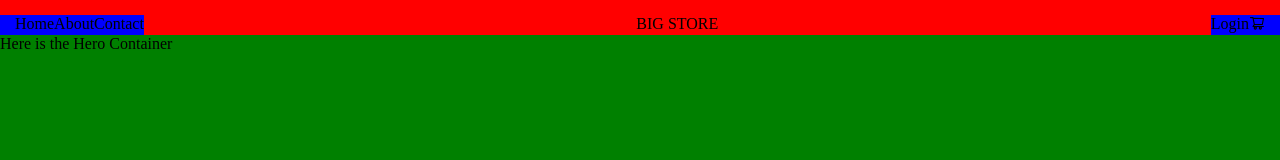
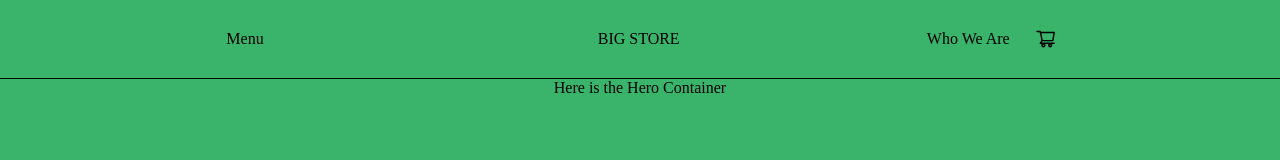
Before and after one commit to ronBP95/big_store, a Gatsby site: page / in a window 1280 px wide. Built offline with nearby package versions, Linux system fonts and the light colour scheme; Gatsby itself is replaced by a stand-in of ours.

Commit message:
Basic Nav without resizing was built

```diff
--- a/src/components/Nav/Nav.js
+++ b/src/components/Nav/Nav.js
@@ -1,48 +1,80 @@
 import React from 'react';
 import { AiOutlineShoppingCart } from "react-icons/ai";
+
+const nav = {
+    display: "flex",
+    justifyContent: "center",
+    width: "100vw",
+    borderBottom: "1px solid black"
+}
 
 const navStyles = {
     display: "flex",
     flexDirection: "row",
+    width: "65%",
     justifyContent: "space-between",
+    alignItems: "center",
     paddingTop: "15px" ,
-    background: "red",
+    paddingBottom: "15px",
+    // background: "red",
 }
 
 const navLeft = {
     display: "flex",
+    justifyContent: "center",
+    alignItems: "center",
     listStyleType: "none",
-    paddingLeft: "15px",
-    background: "blue",
+    minWidth: "42px",
+    minHeight: "48px",
+    // background: "blue",
 }
 
-const logo = {
-
+const navMiddle = {
+    display: "flex",
+    justifyContent: "space-between",
+    // background: "red",
+    alignItems: "center",
+    width: "100%",
+    height: "100%",
 }
 
-const navRight = {
+const navIcon = {
     display: "flex",
-    paddingRight: "15px",
+    justifyContent: "center",
+    alignItems: "center",
     listStyleType: "none",
-    background: "blue",
+    fontSize: "16pt",
+    // background: "blue",
+    height: "100%",
+}
+
+const navLogo = {
+    marginLeft: "25px"
+}
+
+const navAbout = {
+    paddingRight: "25px"
+}
+
+const hidden = {
+    opacity: "0",
+    cursor: "default",
 }
 
 const Nav = () => {
     return (
-        <div style={navStyles}>
-            <ul style={navLeft}>
-                <li>Home</li>
-                <li>About</li>
-                <li>Contact</li>
-            </ul>
-            <div style={logo}>
-                BIG STORE
+        <div style={nav}>
+            <div style={navStyles}>
+                <p style={navLeft}> Menu </p>
+                <ul style={navMiddle}>
+                    <p style={hidden}>backItem</p>
+                    <p style={navLogo}>BIG STORE</p>
+                    <p style={navAbout}>Who We Are</p>
+                </ul>
+                <li style={navIcon}><AiOutlineShoppingCart /></li>
             </div>
-            <ul style={navRight}>
-                <li>Login</li>
-                <li><AiOutlineShoppingCart /></li>
-            </ul>
         </div>
+
     );
 }
 
--- a/src/pages/index.js
+++ b/src/pages/index.js
@@ -3,11 +3,14 @@ import { Nav, Hero } from '../components/index'
 import './index.css'
 
 const mainStyles = {
+  display: "flex",
+  flexDirection: "column",
+  alignItems: "center",
   margin: "0",
   padding: "0",
   height: "100vh",
   width: "100vw",
-  background: "green"
+  background: "rgb(58,180,107)",
 }
 
 const IndexPage = () => {
```
